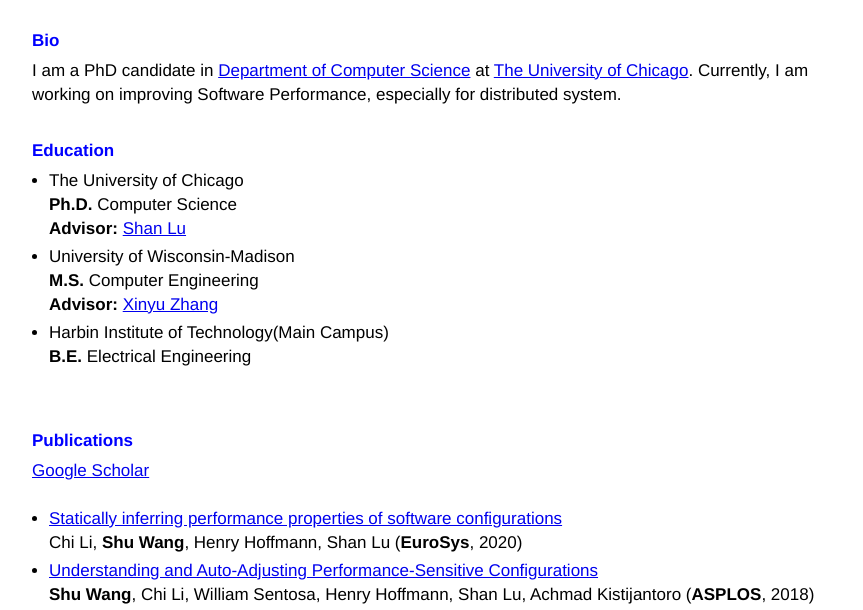
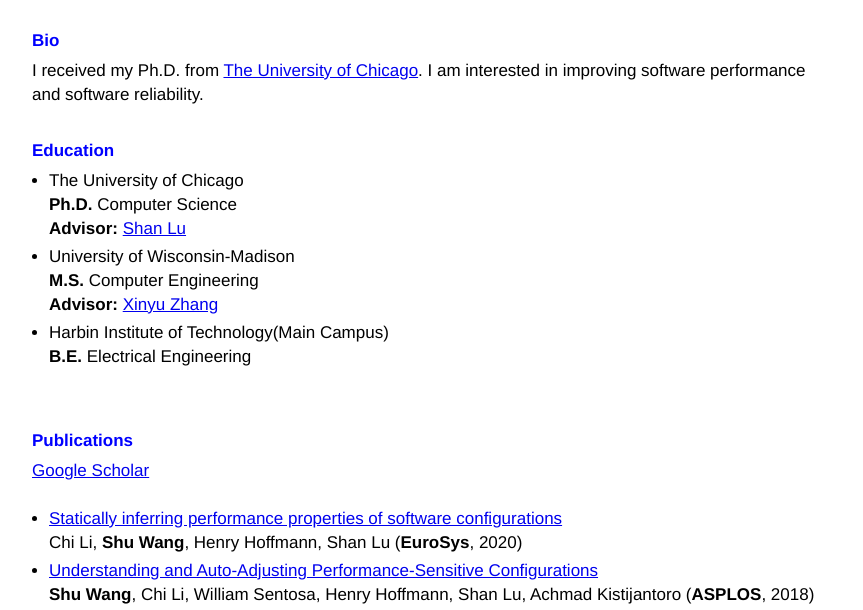
Before and after one commit to shuwang21/shuwang21.github.io, a plain HTML site: page index.html in a window 1280 px wide. Shown: the part 149-759 px from the top of the page, without its empty margins (208-1071 px from the left). Drawn offline with Linux system fonts and the light colour scheme.

Commit message:
Update index.html

```diff
--- a/index.html
+++ b/index.html
@@ -56,7 +56,7 @@
       <br />
       <p> </p><h2 style="color:blue;">Bio </h2> <p></p>
       <p>
-        I am a PhD candidate in <a href="https://www.cs.uchicago.edu/">Department of Computer Science</a> at <a href="http://www.uchicago.edu/">The University of Chicago</a>. Currently, I am working on improving Software Performance, especially for distributed system.
+        I received my Ph.D. from <a href="http://www.uchicago.edu/">The University of Chicago</a>. I am interested in improving software performance and software reliability.
       </p>
 
       <br />
```
